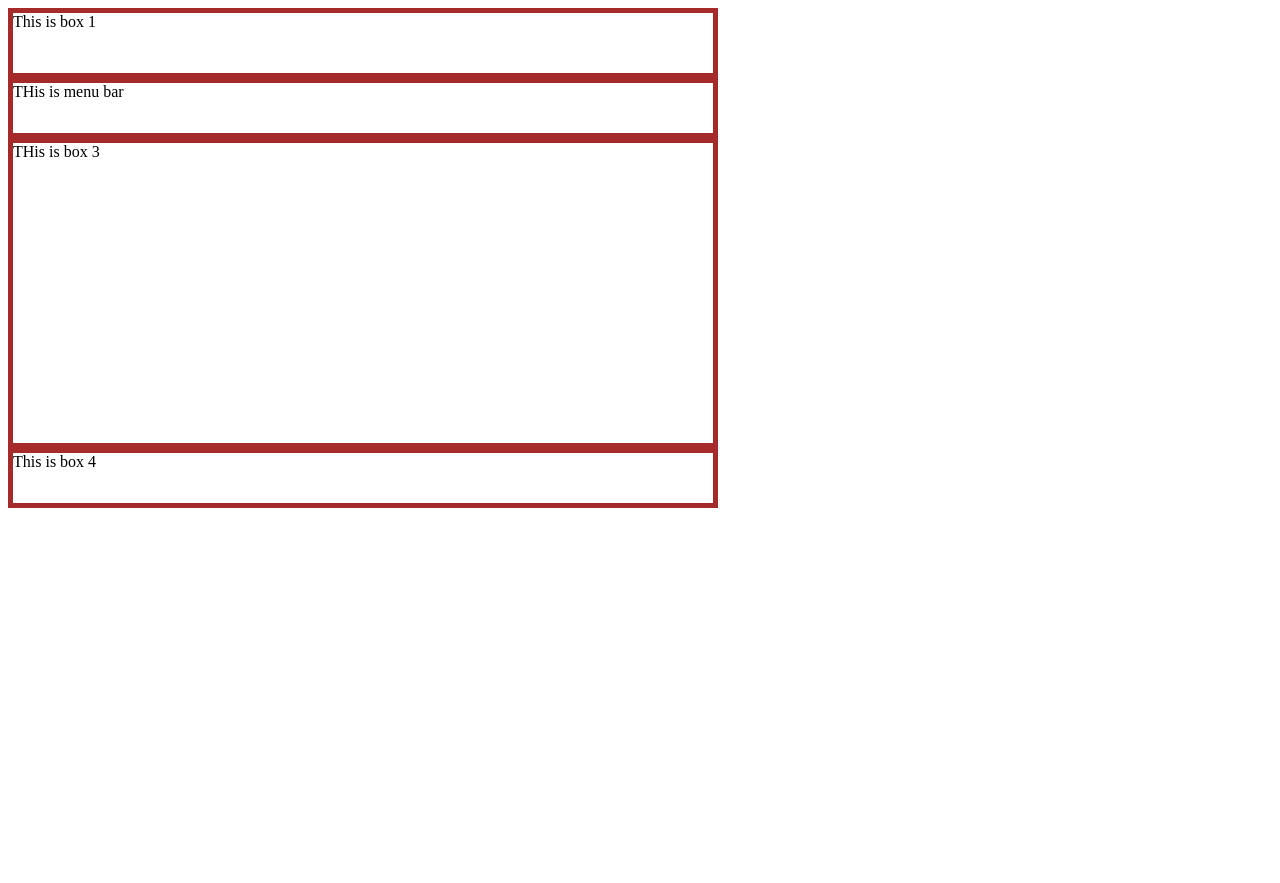
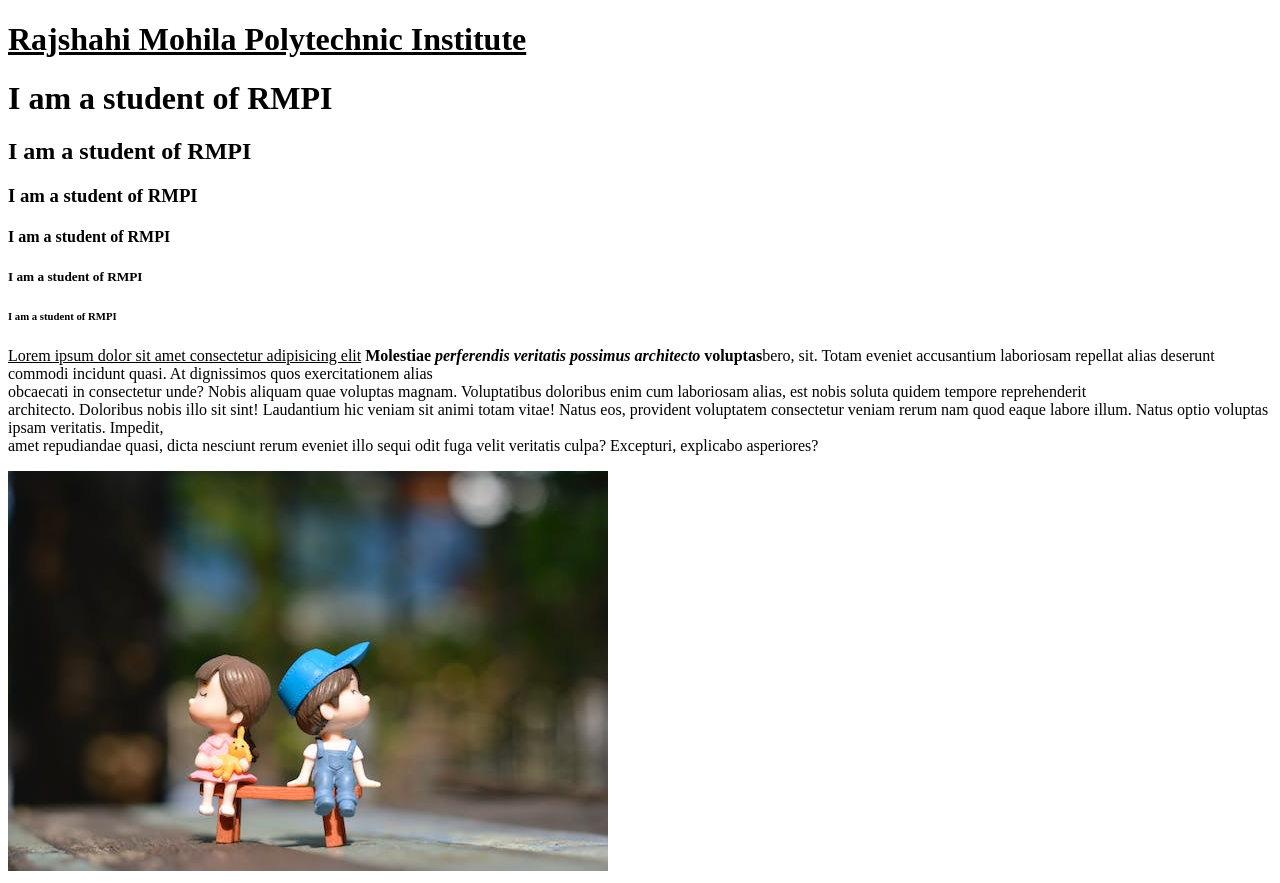
Before and after one commit to Farzanayesmin21/job-01, a plain HTML site: page index.html in a window 1280 px wide. Before the commit the page ends 800 px from the top, so only its background shows below. Drawn offline with Linux system fonts and the light colour scheme.

Commit message:
JOb No:01,JOb Name: use of HTML structure

```diff
--- a/index.html
+++ b/index.html
@@ -3,22 +3,36 @@
 <head>
     <meta charset="UTF-8">
     <meta name="viewport" content="width=device-width, initial-scale=1.0">
-    <title>job:07</title>
-    <link rel="stylesheet" href="style.css">
-
+    <title>job-01</title>
 </head>
 <body>
-    <div class="box1">
-        This is box 1
-    </div>
-    <div class="box2">
-        THis is menu bar
-    </div>
-    <div class="box3">
-        THis is box 3
-    </div>
-    <div class="box4">
-        This is box 4
-    </div>
+    <h1><b> <u>Rajshahi Mohila Polytechnic Institute</u> </b> </h1>
+
+    <h1>I am a student of RMPI</h1>
+    <h2>I am a student of RMPI</h2>
+    <h3>I am a student of RMPI</h3>
+    <h4>I am a student of RMPI</h4>
+    <h5>I am a student of RMPI</h5>
+    <h6>I am a student of RMPI</h6>
+    <p>
+        <u>Lorem ipsum dolor sit amet consectetur adipisicing elit</u><b> Molestiae <i>perferendis veritatis possimus
+                architecto</i> voluptas</b>bero, sit. Totam eveniet accusantium laboriosam repellat alias deserunt
+        commodi incidunt quasi. At dignissimos quos exercitationem alias <br>obcaecati in consectetur unde? Nobis
+        aliquam quae voluptas magnam. Voluptatibus doloribus enim cum laboriosam alias, est nobis soluta quidem tempore
+        reprehenderit <br>architecto. Doloribus nobis illo sit sint! Laudantium hic veniam sit animi totam vitae! Natus
+        eos, provident voluptatem consectetur veniam rerum nam quod eaque labore illum. Natus optio voluptas ipsam
+        veritatis. Impedit, <br>amet repudiandae quasi, dicta nesciunt rerum eveniet illo sequi odit fuga velit
+        veritatis culpa? Excepturi, explicabo asperiores?
+    </p>
+    <img src="single pic.jpeg" alt="">
+    <!-- <br>
+    <a href="https://rmpi.gov.bd/" target="_blank">রাজশাহি মহিলা পলিটেকনিক ইন্সিটিউট</a>
+    <br>
+    <a href="cartoon pic.jpg" target="_blank">cartoon pic</a>
+    <br>
+    <marquee behavior="" direction="right" style="background-color: rgb(197, 45, 50); color: white;">We are good student
+        of our institute</marquee>
+    <br> -->
+    <!-- <marquee behavior="alternate" direction=""><img src="group pic.jpg" alt=""></marquee> -->
 </body>
 </html>
--- a/style.css
+++ /dev/null
@@ -1,24 +0,0 @@
-.box1{
-    width: 700px;
-    height: 60px;
-    border: 5px solid brown;
-    color: black;
-}
-.box2{
-    width: 700px;
-    height: 50px;
-    border: 5px solid brown;
-    color: black;
-}
-.box3{
-    width: 700px;
-    height: 300px;
-    border: 5px solid brown;
-    color: black;
-}
-.box4{
-    width: 700px;
-    height: 50px;
-    border: 5px solid brown;
-    color: black;
-}
```
Also changed, not shown: single pic.jpeg (added).
